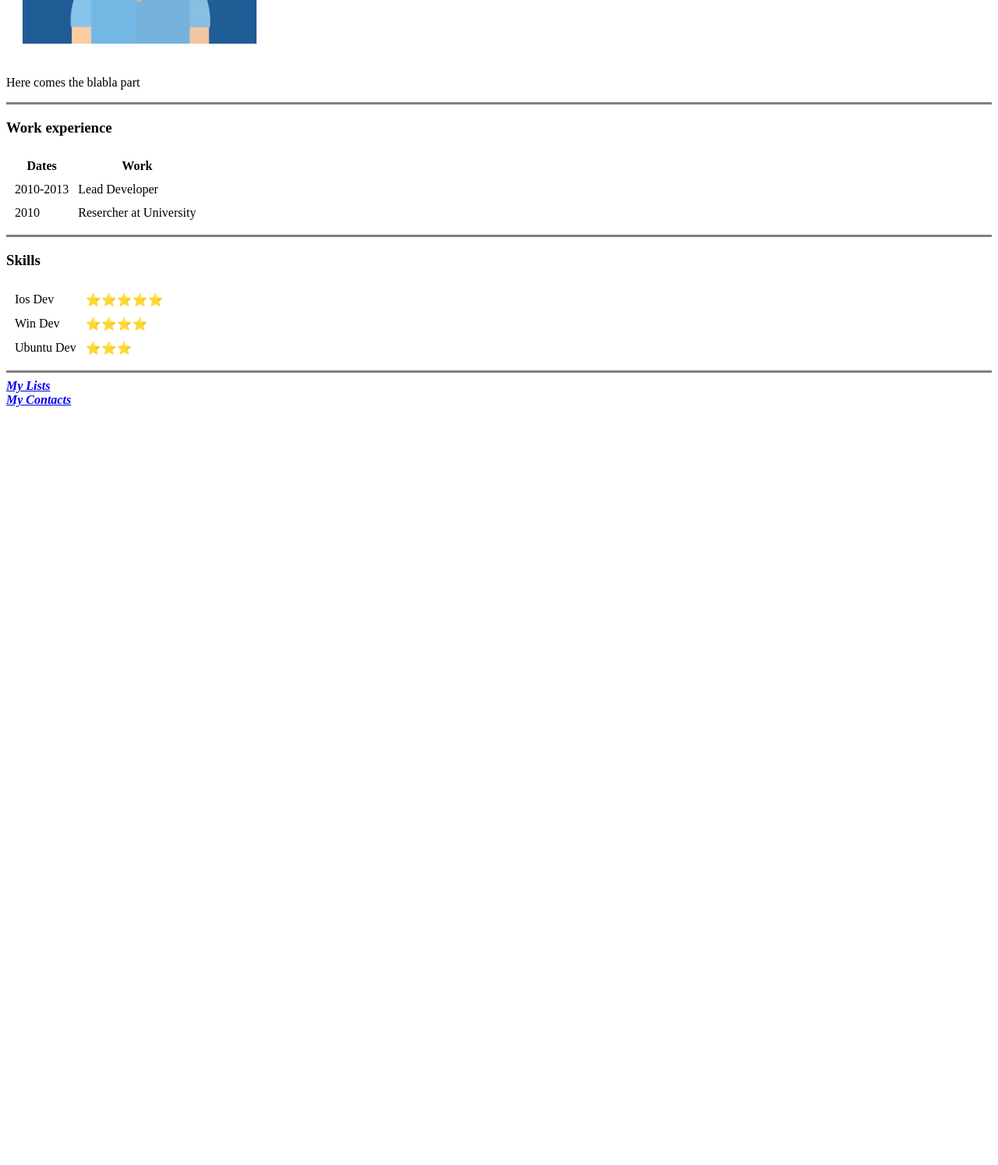
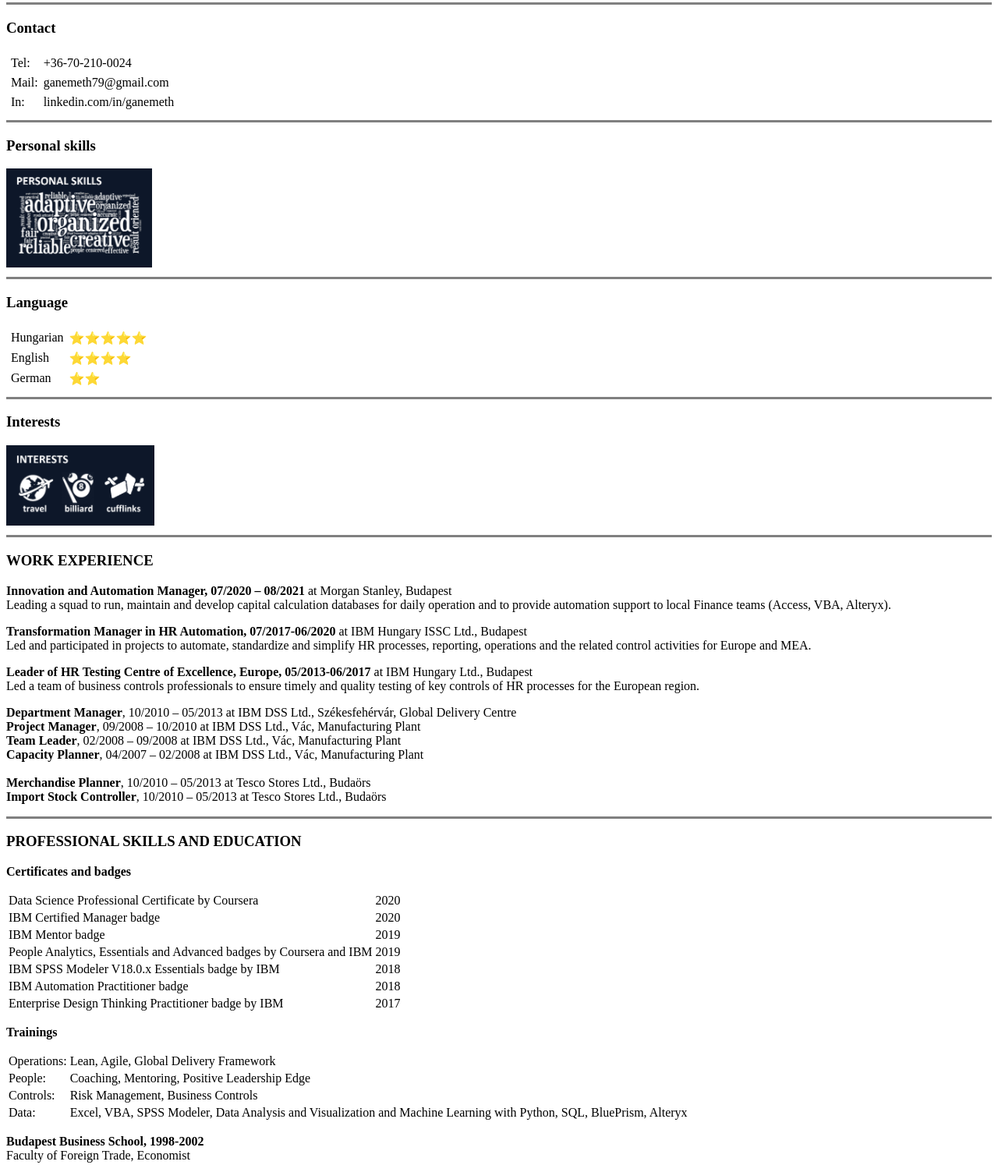
Before and after one commit to GaborNemeth79/CV, a plain HTML site: page index.html in a window 1280 px wide. Shown: the part 273-1767 px from the top of the page at 78% size. Before the commit the page ends 839 px from the top, so only its background shows below. Drawn offline with Linux system fonts and the light colour scheme.

Commit message:
more and real content added

```diff
--- a/index.html
+++ b/index.html
@@ -3,64 +3,154 @@
 
 <head>
   <meta charset="utf-8">
-  <title>Gabor's Personal Site</title>
+  <title>Gabor Nemeth, CV</title>
 </head>
 
 <body>
   <table cellspacing="20">
     <tr>
-      <td><img src="Images/pics.png" alt="an owl"></td>
+      <td><img src="Images/negyzet_gabor_100x100.jpg"></td>
       <td>
         <h1>Gabor Nemeth</h1>
-        <em>
-          <p>Mr. Doctor <strong>PHD</strong> Jean-Monet Chair</p>
-        </em>
       </td>
-    </tr>
-  </table>
-
-  <p>Here comes the blabla part</p>
-  <hr size="3" noshade=true>
-
-  <h3>Work experience</h3>
-  <table cellspacing="10">
-    <thead>
-      <th>Dates</th>
-      <th>Work</th>
-    </thead>
-    <tbody>
-      <tr>
-        <td>2010-2013</td>
-        <td>Lead Developer</td>
-      </tr>
-      <tr>
-        <td>2010</td>
-        <td>Resercher at University</td>
-      </tr>
-    </tbody>
-  </table>
-  <hr size="3" noshade=true>
-  <h3>Skills</h3>
-  <table cellspacing="10">
-    <tr>
-      <td>Ios Dev</td>
-      <td>⭐⭐⭐⭐⭐</td>
-    </tr>
-    <tr>
-      <td>Win Dev</td>
-      <td>⭐⭐⭐⭐</td>
-    </tr>
-    <tr>
-      <td>Ubuntu Dev</td>
-      <td>⭐⭐⭐</td>
     </tr>
   </table>
   <hr size="3" noshade=true>
 
-  <em><strong><a href="Links.html">My Lists</a></strong></em>
-<br>
-  <em><strong><a href="Contacts.html">My Contacts</a></strong></em>
-<br><br><br>
+  <h3>
+    <p>Profile</p>
+  </h3>
+  <p>Dedicated professional with a combined experience of <strong>17+</strong> years in Retail, Manufacturing, Services Delivery, HR, Business Controls, Project and People Management, Transformation and Automation is now looking for the next career
+    challenge.</p>
+  <hr size="3" noshade=true>
+
+  <h3>
+    <p>Contact</p>
+  </h3>
+  <table cellspacing="5">
+    <tr>
+      <td>Tel:</td>
+      <td>+36-70-210-0024</td>
+    </tr>
+    <tr>
+      <td>Mail:</td>
+      <td>ganemeth79@gmail.com</td>
+    </tr>
+    <tr>
+      <td>In:</td>
+      <td>linkedin.com/in/ganemeth</td>
+    </tr>
+  </table>
+  <hr size="3" noshade=true>
+
+  <h3>
+    <p>Personal skills</p>
+  </h3>
+  <img src="Images/skills.png" alt="">
+  <hr size="3" noshade=true>
+
+  <h3>
+    <p>Language</p>
+  </h3>
+  <table cellspacing="5">
+    <tr>
+      <td>Hungarian</td>
+      <td>⭐⭐⭐⭐⭐</td>
+    </tr>
+    <tr>
+      <td>English</td>
+      <td>⭐⭐⭐⭐</td>
+    </tr>
+    <tr>
+      <td>German</td>
+      <td>⭐⭐</td>
+    </tr>
+  </table>
+  <hr size="3" noshade=true>
+
+  <h3>
+    <p>Interests</p>
+  </h3>
+  <img src="Images/hobby.png" alt="">
+  <hr size="3" noshade=true>
+
+  <!-- 2nd page -->
+
+  <h3>WORK EXPERIENCE</h3>
+  <p><strong>Innovation and Automation Manager, 07/2020 – 08/2021</strong> at Morgan Stanley, Budapest <br>
+    Leading a squad to run, maintain and develop capital calculation databases for daily operation and to provide
+    automation support to local Finance teams (Access, VBA, Alteryx).</p>
+  <p><strong>Transformation Manager in HR Automation, 07/2017-06/2020</strong> at IBM Hungary ISSC Ltd., Budapest <br>
+    Led and participated in projects to automate, standardize and simplify HR processes, reporting, operations
+    and the related control activities for Europe and MEA.</p>
+  <p><strong>Leader of HR Testing Centre of Excellence, Europe, 05/2013-06/2017</strong> at IBM Hungary Ltd., Budapest <br>
+    Led a team of business controls professionals to ensure timely and quality testing of key controls of HR processes
+    for the European region.</p>
+  <p><strong>Department Manager</strong>, 10/2010 – 05/2013 at IBM DSS Ltd., Székesfehérvár, Global Delivery Centre <br>
+    <strong>Project Manager</strong>, 09/2008 – 10/2010 at IBM DSS Ltd., Vác, Manufacturing Plant <br>
+    <strong>Team Leader</strong>, 02/2008 – 09/2008 at IBM DSS Ltd., Vác, Manufacturing Plant <br>
+    <strong>Capacity Planner</strong>, 04/2007 – 02/2008 at IBM DSS Ltd., Vác, Manufacturing Plant <br>
+    <br>
+    <strong>Merchandise Planner</strong>, 10/2010 – 05/2013 at Tesco Stores Ltd., Budaörs <br>
+    <strong>Import Stock Controller</strong>, 10/2010 – 05/2013 at Tesco Stores Ltd., Budaörs <br>
+  </p>
+  <hr size="3" noshade=true>
+
+  <h3>PROFESSIONAL SKILLS AND EDUCATION</h3>
+  <p><strong>Certificates and badges</strong>
+  <table>
+    <tr>
+      <td>Data Science Professional Certificate by Coursera</td>
+      <td>2020</td>
+    </tr>
+    <tr>
+      <td>IBM Certified Manager badge</td>
+      <td>2020</td>
+    </tr>
+    <tr>
+      <td>IBM Mentor badge</td>
+      <td>2019</td>
+    </tr>
+    <tr>
+      <td>People Analytics, Essentials and Advanced badges by Coursera and IBM</td>
+      <td>2019</td>
+    </tr>
+    <tr>
+      <td>IBM SPSS Modeler V18.0.x Essentials badge by IBM</td>
+      <td>2018</td>
+    </tr>
+    <tr>
+      <td>IBM Automation Practitioner badge</td>
+      <td>2018</td>
+    </tr>
+    <tr>
+      <td>Enterprise Design Thinking Practitioner badge by IBM</td>
+      <td>2017</td>
+    </tr>
+  </table>
+  <p><strong>Trainings</strong>
+  <table>
+    <tr>
+      <td>Operations:</td>
+      <td>Lean, Agile, Global Delivery Framework</td>
+    </tr>
+    <tr>
+      <td>People:</td>
+      <td>Coaching, Mentoring, Positive Leadership Edge</td>
+    </tr>
+    <tr>
+      <td>Controls:</td>
+      <td>Risk Management, Business Controls</td>
+    </tr>
+    <tr>
+      <td>Data:</td>
+      <td>Excel, VBA, SPSS Modeler, Data Analysis and Visualization and
+        Machine Learning with Python, SQL, BluePrism, Alteryx</td>
+    </tr>
+  </table>
+  </p>
+  <p><strong>Budapest Business School, 1998-2002</strong> <br> Faculty of Foreign Trade, Economist </p>
+
 </body>
 
 </html>
```
Also changed, not shown: Images/hobby.PNG (added), Images/negyzet_gabor_100x100.jpg (added), Images/skills.PNG (added).
